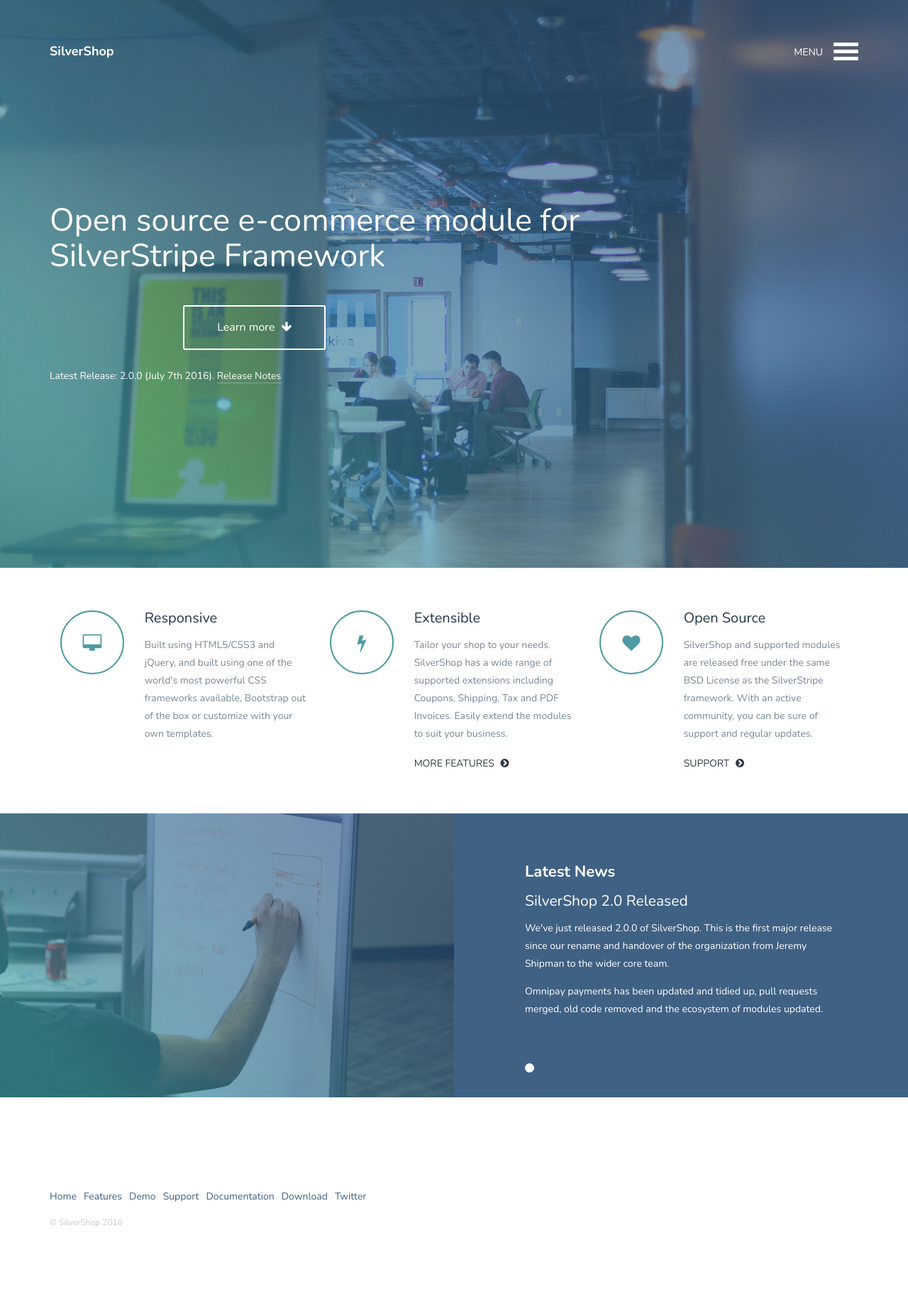
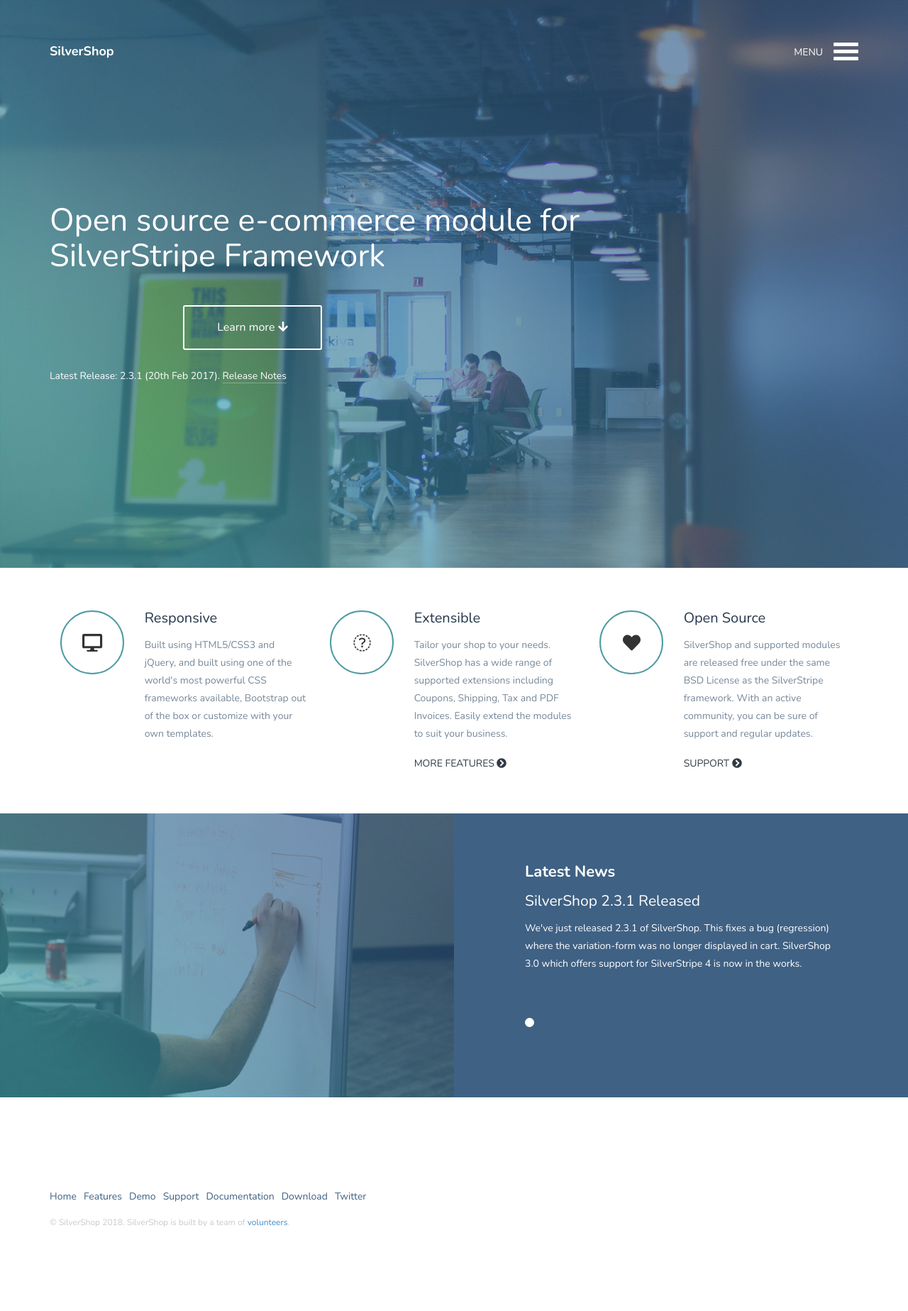
Before and after one commit to silvershop/silvershop.github.io, a Jekyll site: the page built from index.html, in a window 1280 px wide. Shown: the whole page at 71% size. Built offline with Jekyll 4.4.1, drawn with Linux system fonts in a browser that asks for light colours; nearby versions of some CDN libraries.

Commit message:
Update dependancies

```diff
--- a/_includes/footer.html
+++ b/_includes/footer.html
@@ -12,7 +12,7 @@
           <li><a href="https://twitter.com/silvershopcore">Twitter</a></li>
         </ul>
 
-        <p>© SilverShop 2016</p>
+        <p>© SilverShop 2018. SilverShop is built by a team of <a href="https://github.com/silvershop/silvershop-core/graphs/contributors">volunteers</a>.</p>
       </div>
     </div>
   </div>
--- a/_includes/header_home.html
+++ /dev/null
@@ -1,31 +0,0 @@
-<!--[if lt IE 7]>
-<p class="browsehappy">You are using an <strong>outdated</strong> browser. Please <a href="http://browsehappy.com/">upgrade your browser</a> to improve your experience.</p>
-<![endif]-->
-<!-- open/close -->
-<header>
-  <section class="hero">
-    <div class="texture-overlay"></div>
-
-    <div class="container">
-      <div class="row nav-wrapper">
-        <div class="col-md-6 col-sm-6 col-xs-6 text-left">
-          <a href="/">SilverShop</a>
-        </div>
-
-        <div class="col-md-6 col-sm-6 col-xs-6 text-right navicon">
-          <p id="trigger-overlay">MENU <span class="nav_slide_button nav-toggle" href="#"><span></span></span></p>
-        </div>
-      </div>
-
-      <div class="row hero-content">
-        <div class="col-md-12">
-          <h1 class="animated fadeInDown">Open source e-commerce module for SilverStripe&nbsp;Framework</h1>
-
-          <a href="/download" class="use-btn animated fadeInUp">Download</a> <a href="#features" class="learn-btn animated fadeInUp">Learn more <i class="fa fa-arrow-down"></i></a>
-
-          <p class="animated fadeInUp">Latest Release: 2.0.0 (July 7th 2016). <a href="https://github.com/silvershop/silvershop-core/releases/tag/2.0.0">Release Notes</a></p>
-        </div>
-      </div>
-    </div>
-  </section>
-</header>
--- a/_layouts/default.html
+++ b/_layouts/default.html
@@ -16,10 +16,10 @@
     <link href="/css/jquery.fancybox.css" rel="stylesheet">
     <link href="/css/flickity.css" rel="stylesheet" >
     <link href="/css/animate.css" rel="stylesheet">
-    <link href="http://maxcdn.bootstrapcdn.com/font-awesome/4.2.0/css/font-awesome.min.css" rel="stylesheet">
     <link href='http://fonts.googleapis.com/css?family=Nunito:400,300,700' rel='stylesheet' type='text/css'>
     <link href="/css/styles.css" rel="stylesheet">
     <link href="/css/queries.css" rel="stylesheet">
+    <script defer src="https://use.fontawesome.com/releases/v5.0.6/js/all.js"></script>
 
     <!-- HTML5 Shim and Respond.js IE8 support of HTML5 elements and media queries -->
     <!-- WARNING: Respond.js doesn't work if you view the page via file:// -->
--- a/css/styles.css
+++ b/css/styles.css
@@ -445,10 +445,11 @@
     margin: 0 !important;
     padding: 0 !important;
 }
+
 p {
     font-size: 14px;
     line-height: 25px;
-    font-weight: 300;
+    font-weight: 400;
 }
 
 li {
@@ -783,6 +784,11 @@
     font-size: 25px;
     line-height: 90px;
 }
+
+.features-list .col-md-6 p {
+    font-size: 16px;
+}
+
 .feature-icon i {
     color: #4e9ba3
 }
--- a/index.html
+++ b/index.html
@@ -1,7 +1,37 @@
 ---
 layout: default
 ---
-{% include header_home.html %}
+<!--[if lt IE 7]>
+<p class="browsehappy">You are using an <strong>outdated</strong> browser. Please <a href="http://browsehappy.com/">upgrade your browser</a> to improve your experience.</p>
+<![endif]-->
+<!-- open/close -->
+<header>
+  <section class="hero">
+    <div class="texture-overlay"></div>
+
+    <div class="container">
+      <div class="row nav-wrapper">
+        <div class="col-md-6 col-sm-6 col-xs-6 text-left">
+          <a href="/">SilverShop</a>
+        </div>
+
+        <div class="col-md-6 col-sm-6 col-xs-6 text-right navicon">
+          <p id="trigger-overlay">MENU <span class="nav_slide_button nav-toggle" href="#"><span></span></span></p>
+        </div>
+      </div>
+
+      <div class="row hero-content">
+        <div class="col-md-12">
+          <h1 class="animated fadeInDown">Open source e-commerce module for SilverStripe&nbsp;Framework</h1>
+
+          <a href="/download" class="use-btn animated fadeInUp">Download</a> <a href="#features" class="learn-btn animated fadeInUp">Learn more <i class="fa fa-arrow-down"></i></a>
+
+          <p class="animated fadeInUp">Latest Release: 2.3.1 (20th Feb 2017). <a href="https://github.com/silvershop/silvershop-core/releases/tag/2.3.1">Release Notes</a></p>
+        </div>
+      </div>
+    </div>
+  </section>
+</header>
 
 <section class="features-list" id="features">
   <div class="container">
@@ -19,7 +49,7 @@
         </div>
         <div class="col-md-4 feature-2 wp2 delay-05s">
           <div class="feature-icon">
-            <i class="fa fa-flash"></i>
+            <i class="fa fa-arrows-h"></i>
           </div>
           <div class="feature-content">
             <h1>Extensible</h1>
@@ -59,10 +89,8 @@
             <ul class="slides" id="featuresSlider">
               <li>
                 <h1><strong>Latest News</strong></h1>
-                <h2>SilverShop 2.0 Released</h2>
-                <p>We've just released 2.0.0 of SilverShop. This is the first major release since our rename and handover of the organization from Jeremy Shipman to the wider core team.</p>
-
-                <p>Omnipay payments has been updated and tidied up, pull requests merged, old code removed and the ecosystem of modules updated.</p>
+                <h2>SilverShop 2.3.1 Released</h2>
+                <p>We've just released 2.3.1 of SilverShop. This fixes a bug (regression) where the variation-form was no longer displayed in cart. SilverShop 3.0 which offers support for SilverStripe 4 is now in the works.</p>
               </li>
             </ul>
         </div>
```
Also changed, not shown: Gemfile.lock, README.md, 9 other files.
